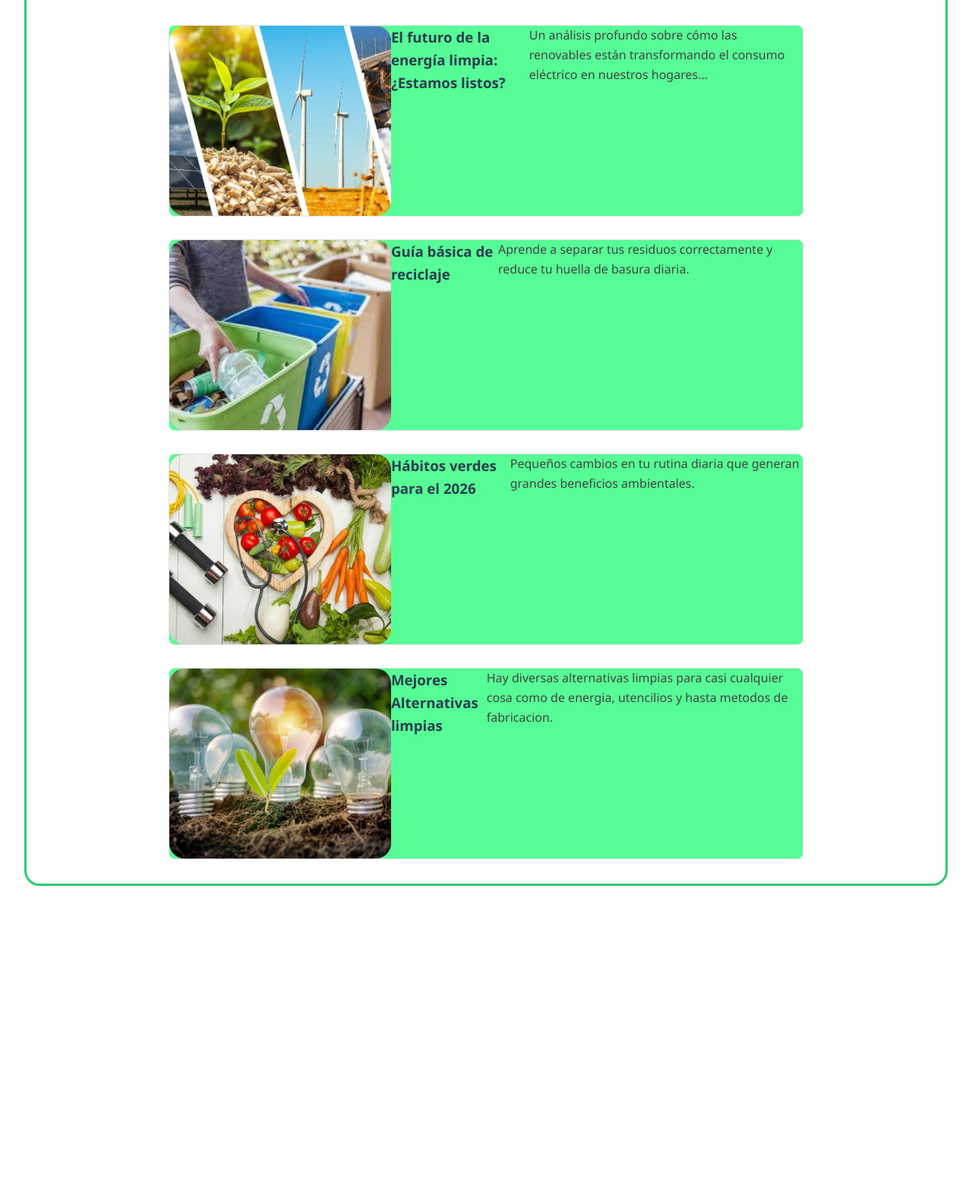
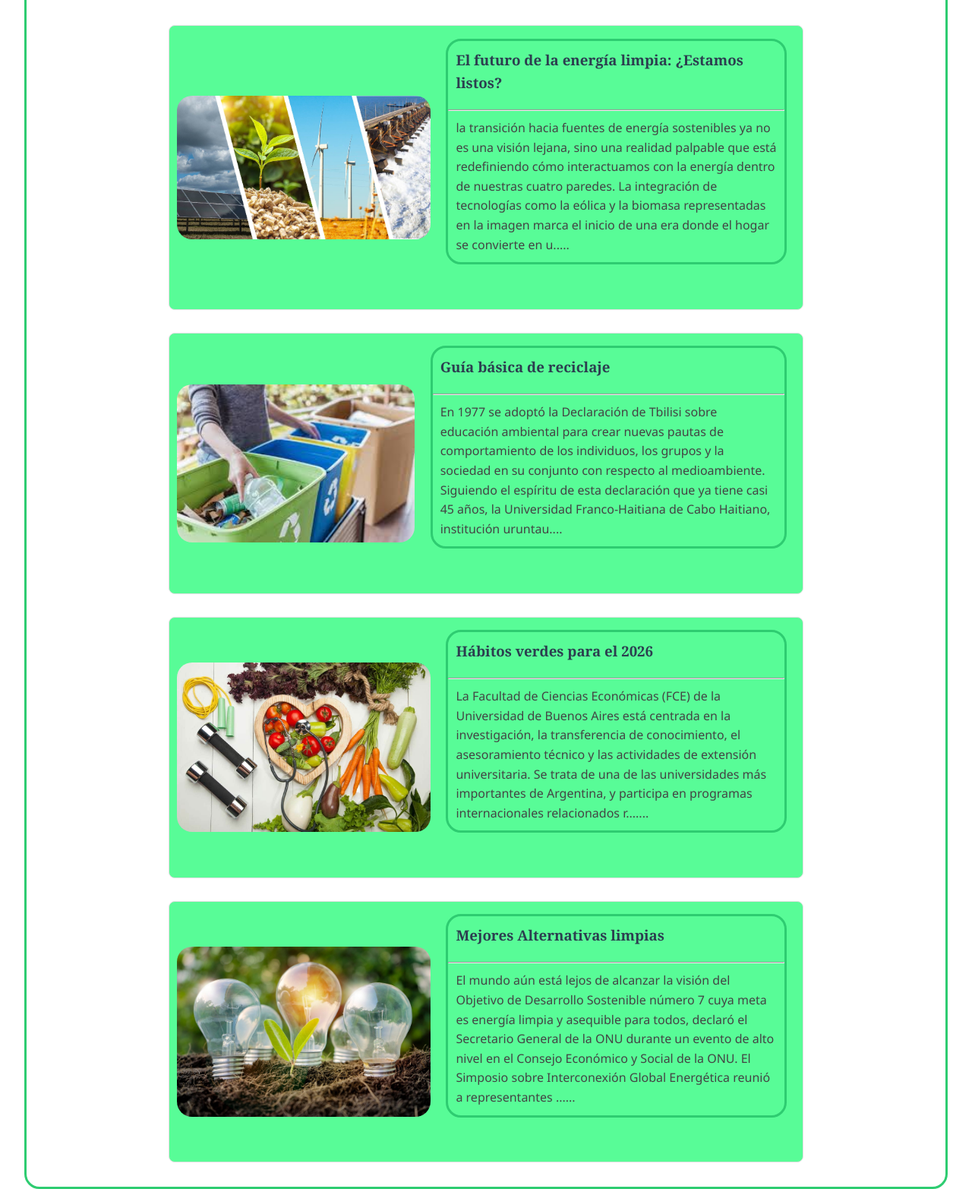
Before and after one commit to duvancovilla292-prog/Proyecto-HTML-Covilla, a plain HTML site: page views/blog.html in a window 1280 px wide. Shown: the part 260-1825 px from the top of the page at 76% size. Before the commit the page ends 1516 px from the top, so only its background shows below. Drawn offline with Linux system fonts and the light colour scheme.

Commit message:
examen 2

```diff
--- a/css/blog.css
+++ b/css/blog.css
@@ -14,33 +14,35 @@
 
 .articulo {
     display: flex;
+    align-items: center;
     flex-direction: row;
     border: 1px solid #e0e0e0;
     border-radius: 8px;
     transition: transform 0.3s ease;
-    background: #56fc95;
+    background: #58fc97;
 }
 
+.articulo div {
+    width: 60%;
+}
 .articulo img {
-    width: 35%;
-    height: 250px;
+    margin-left: 10px;
+    width: 40%;
+    height: 100%;
     border-radius: 20px;
     object-fit: cover;
 }
 
-.articulo-contenido {
-    width: 65%;
-    padding: 1.5rem;
-}
-
-.articulo h2 {
+.articulo h3 {
+    margin-bottom: 10px;
     font-family: 'Georgia', serif;
-    padding: 100px;
+    padding: 10px;
 }
 
 .articulo p {
     line-height: 1.6;
     color: #444;
+    padding: 10px;
 }
 
 .articulo:hover {
--- a/views/blog.html
+++ b/views/blog.html
@@ -33,28 +33,41 @@
             <h1>Vida Sostenible</h1>
             <p>Tu guía diaria para un impacto positivo en el planeta.</p>
         </div>
-        <article class="articulo" >
+        <a class="articulo" target="_blank" href="https://www.un.org/es/climatechange/raising-ambition/renewable-energy" >
             <img src="../img/hero/energia.jpg" alt="Energía Limpia">
+            <div class="contenedor-borde ">
             <h3>El futuro de la energía limpia: ¿Estamos listos?</h3>
-            <p>Un análisis profundo sobre cómo las renovables están transformando el consumo eléctrico en nuestros hogares...</p>
-        </article>
+            <hr>
+            <p>la transición hacia fuentes de energía sostenibles ya no es una visión lejana, sino una realidad palpable que está redefiniendo cómo interactuamos con la energía dentro de nuestras cuatro paredes. La integración de tecnologías como la eólica y la biomasa representadas en la imagen marca el inicio de una era donde el hogar se convierte en u.....
+            </p>
+            </div>
+        </a>
 
-        <article class="articulo">
+        <a class="articulo" target="_blank" href="https://www.un.org/es/impacto-acad%C3%A9mico/crear-una-nueva-sociedad-mediante-la-educaci%C3%B3n-ambiental">
             <img src="../img/hero/images.jpeg" alt="Reciclaje">
+            <div class="contenedor-borde ">
             <h3>Guía básica de reciclaje</h3>
-            <p>Aprende a separar tus residuos correctamente y reduce tu huella de basura diaria.</p>
-        </article>
+            <hr>
+            <p>En 1977 se adoptó la Declaración de Tbilisi sobre educación ambiental para crear nuevas pautas de comportamiento de los individuos, los grupos y la sociedad en su conjunto con respecto al medioambiente. Siguiendo el espíritu de esta declaración que ya tiene casi 45 años, la Universidad Franco-Haitiana de Cabo Haitiano, institución uruntau....</p>
+            </div>
+        </a>
 
-        <article class="articulo" >
+        <a class="articulo" target="_blank" href="https://www.un.org/es/impacto-acad%C3%A9mico/formar-los-futuros-l%C3%ADderes-para-cambiar-el-mundo" >
             <img src="../img/hero/salud.jpg" alt="Hábitos">
+            <div class="contenedor-borde ">
             <h3>Hábitos verdes para el 2026</h3>
-            <p>Pequeños cambios en tu rutina diaria que generan grandes beneficios ambientales.</p>
-        </article>
-        <article class="articulo">
+            <hr>
+            <p>La Facultad de Ciencias Económicas (FCE) de la Universidad de Buenos Aires está centrada en la investigación, la transferencia de conocimiento, el asesoramiento técnico y las actividades de extensión universitaria. Se trata de una de las universidades más importantes de Argentina, y participa en programas internacionales relacionados r.......</p>
+            </div>
+        </a>
+        <a class="articulo" target="_blank" href="https://www.un.org/es/desa/clean-energy-for-global-goals">
             <img src="../img/hero/enrgialimpia.jpg" alt="Alternativas">
+            <div class="contenedor-borde ">
             <h3>Mejores Alternativas limpias</h3>
-            <p>Hay diversas alternativas limpias para casi cualquier cosa como de energia, utencilios y hasta metodos de fabricacion.</p>
-        </article>
+            <hr>
+            <p>El mundo aún está lejos de alcanzar la visión del Objetivo de Desarrollo Sostenible número 7 cuya meta es energía limpia y asequible para todos, declaró el Secretario General de la ONU durante un evento de alto nivel en el Consejo Económico y Social de la ONU. El Simposio sobre Interconexión Global Energética reunió a representantes ......</p>
+            </div>
+        </a>
     </main>
     </div>
 </body>
```
